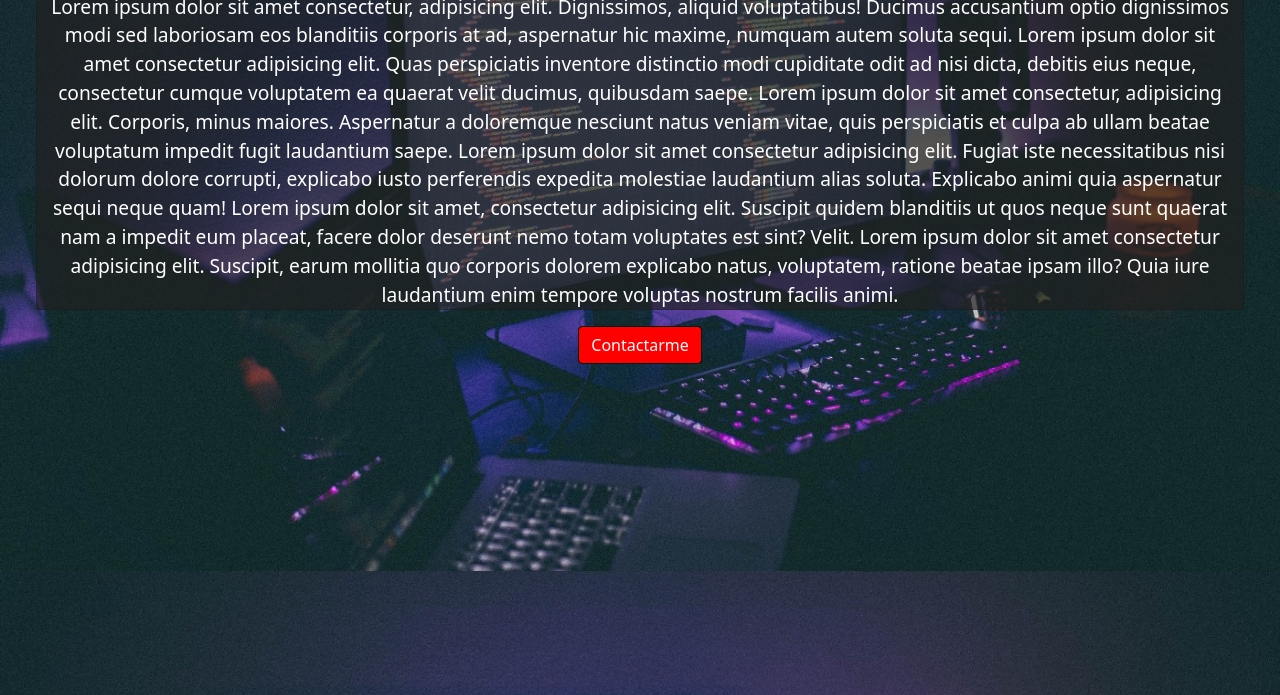
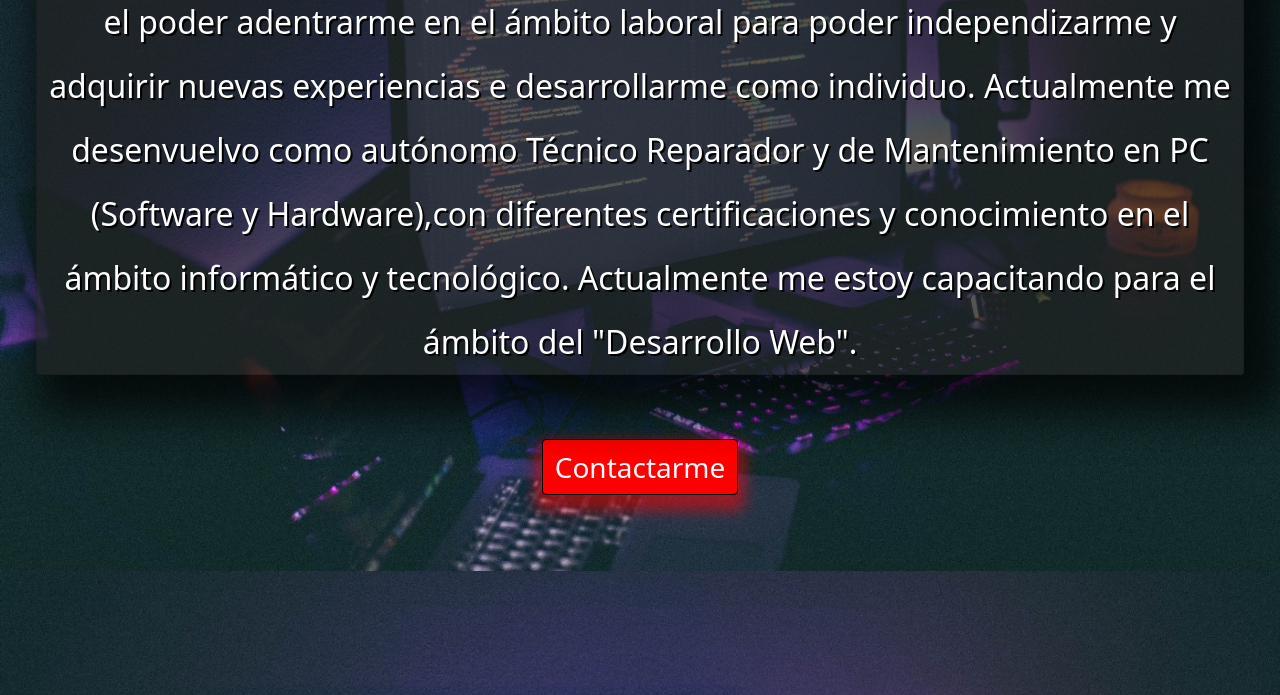
Before and after one commit to julio915667/Portfolio-HTML-CSS-SASS-BOOSTRAP, a website: page html/sobremi.html in a window 1280 px wide. Shown: the part 1135-1830 px from the top of the page. Drawn offline with nearby package versions, Linux system fonts and the light colour scheme.

Commit message:
Agrego y quito algunas cosas, este esta subido al servidor.

```diff
--- a/html/sobremi.html
+++ b/html/sobremi.html
@@ -9,6 +9,7 @@
     trabajo en maquetacion y desarrollo de Sitios Web.">
     <meta name="keywords" content="Sobre Mi, Quien Soy, Julian Mendoza, Mas Sobre mi.">
     <meta name="author" content="Julian C. Mendoza">
+    <meta name="copyright" content="Sobre Mi, Quien Soy, Julian.">
     <title>Sobre mi - Staff Web AR</title>
     <link rel="stylesheet" href="https://cdnjs.cloudflare.com/ajax/libs/font-awesome/6.0.0/css/all.min.css"
         integrity="sha512-9usAa10IRO0HhonpyAIVpjrylPvoDwiPUiKdWk5t3PyolY1cOd4DSE0Ga+ri4AuTroPR5aQvXU9xC6qOPnzFeg=="
@@ -32,8 +33,9 @@
             <nav class="navbar navbar-expand-lg navbar-light barra__Nav">
                 <div class="container-fluid ">
                     <a class="navbar-brand d-flex flex-row flex-wrap align-items-center" href="../index.html"><img
-                            src="../img/logo.png" alt="" width="40px">
-                        <h1 class="m-0 px-2 text-uppercase ColorStaffH1 ">Staff Web AR</h1>
+                            src="../img/logo.png" alt="Logo de Staff Web AR" width="40px">
+                        <h1 class="m-0 px-2 text-uppercase ColorStaffH1 " title="Titulo de Staff Web AR">Staff Web AR
+                        </h1>
                     </a>
                     <button class="navbar-toggler" type="button" data-bs-toggle="collapse"
                         data-bs-target="#navbarSupportedContent" aria-controls="navbarSupportedContent"
@@ -67,40 +69,23 @@
         <main class="heightMain container-fluid d-flex flex-column align-items-center justify-content-center">
             <div>
                 <div class=" container-fluid d-flex flex-column align-items-center justify-content-center">
-                    <img src="../img/fotomia.jpeg" alt=""
+                    <img src="../img/fotomia.jpeg" alt="Foto mia, de Julian C. Mendoza"
                         class="border border-3 border-dark rounded-circle mb-2 wow animate__fadeInDownBig">
                     <div class=" d-flex flex-column align-items-center justify-content-center rounded">
                         <h3 class="text-light fs-1 border-dark  text-uppercase mt-2 mb-2">
                             Sobre mi</h3>
                         <p
-                            class="container-xxl contenedor--sobremiText lh-base text-center Card wow animate__fadeInDownBig">
-                            Lorem ipsum dolor sit amet consectetur,
-                            adipisicing elit.
-                            Dignissimos, aliquid voluptatibus! Ducimus accusantium optio dignissimos modi sed laboriosam
-                            eos
-                            blanditiis corporis at ad, aspernatur hic maxime, numquam autem soluta sequi. Lorem ipsum
-                            dolor
-                            sit amet consectetur adipisicing elit. Quas perspiciatis inventore distinctio modi
-                            cupiditate
-                            odit ad nisi dicta, debitis eius neque, consectetur cumque voluptatem ea quaerat velit
-                            ducimus,
-                            quibusdam saepe. Lorem ipsum dolor sit amet consectetur, adipisicing elit. Corporis, minus
-                            maiores. Aspernatur a doloremque nesciunt natus veniam vitae, quis perspiciatis et culpa ab
-                            ullam beatae voluptatum impedit fugit laudantium saepe. Lorem ipsum dolor sit amet
-                            consectetur
-                            adipisicing elit. Fugiat iste necessitatibus nisi dolorum dolore corrupti, explicabo iusto
-                            perferendis expedita molestiae laudantium alias soluta. Explicabo animi quia aspernatur
-                            sequi
-                            neque quam! Lorem ipsum dolor sit amet, consectetur adipisicing elit. Suscipit quidem
-                            blanditiis
-                            ut quos neque sunt quaerat nam a impedit eum placeat, facere dolor deserunt nemo totam
-                            voluptates est sint? Velit. Lorem ipsum dolor sit amet consectetur adipisicing elit.
-                            Suscipit,
-                            earum mollitia quo corporis dolorem explicabo natus, voluptatem, ratione beatae ipsam illo?
-                            Quia
-                            iure laudantium enim tempore voluptas nostrum facilis animi.</p>
+                            class="container-xxl contenedor--sobremiText lh-lg text-center Card wow animate__fadeInDownBig fs-2">
+                            ¿Quien soy? ¿Que puedo decir de mi? Bueno, me gusta estudiar,tengo 20 años, y soy Adventista
+                            del Séptimo Dia. Resido en Santa Fe, Capital, AR. Es un ahnelo el poder adentrarme en el
+                            ámbito laboral para poder independizarme y adquirir nuevas experiencias e desarrollarme como
+                            individuo. Actualmente me desenvuelvo como autónomo Técnico Reparador y de Mantenimiento en
+                            PC (Software y Hardware),con diferentes certificaciones y conocimiento en el ámbito
+                            informático y tecnológico. Actualmente me estoy capacitando para el ámbito del "Desarrollo
+                            Web".
+                        </p>
                         <a href="contacto.html"
-                            class="btnRed mb-2 wow wow animate__fadeInDownBig">Contactarme</a>
+                            class="btnRed mb-2 mt-5 wow wow animate__fadeInDownBig fs-3">Contactarme</a>
                     </div>
                 </div>
             </div>
@@ -158,7 +143,6 @@
                 btn_scrolltop.classList.add("btn-scrolltop-on")
             }
         }
-
     </script>
     <!--WOW ANIMATE-->
     <script src="../js/wow.min.js"></script>
--- a/scss/_btn.scss
+++ b/scss/_btn.scss
@@ -112,20 +112,26 @@
         color: black;
     }
 }
+
 .btn-scrolltop {
     position: fixed;
     bottom: 30px;
     right: 30px;
     padding: 15px 20px;
     background: $colorBgBtn;
-    color:$colorBtn;
+    color: $colorBtn;
     border: 1px solid $colorBorderBtn;
     border-radius: 3px;
     cursor: pointer;
     transform: translateY(100px);
     transition: 0.3s;
-  }
+}
 
-  .btn-scrolltop-on {
+.btn-scrolltop-on {
     transform: translateY(0);
-  }
+}
+
+a.btnRed.mb-2.wow.wow.animate__fadeInDownBig.fs-3 {
+    box-shadow: 0px 9px 14px 7px #ff000082;
+
+}
--- a/scss/_contacto.scss
+++ b/scss/_contacto.scss
@@ -19,8 +19,9 @@
     justify-content: center;
     width: 25vw;
     background-color: #212121d1;
-    padding-top: 10px;
-    padding-bottom: 10px;
+    @include pb-pt(10px,10px);
+    //padding-top: 10px;
+   // padding-bottom: 10px;
 }
 
 .displayInputForm {
@@ -45,8 +46,9 @@
 
 .inputs {
     border-radius: 10px;
-    padding-bottom: 5px;
-    padding-top: 5px;
+    @include pb-pt(5px,5px);
+    //padding-bottom: 5px;
+   // padding-top: 5px;
     margin-top: 5px;
     margin-bottom: 5px;
     font-size: 20px;
--- a/scss/_medias.scss
+++ b/scss/_medias.scss
@@ -160,13 +160,13 @@
     }
 
     .heightMain {
-        height: 2500px !important;
+        height: 3700px !important;
     }
 }
 
 @media only screen and (max-width: 600px) and (min-width:375px) {
     .heightMain {
-        height: 2800px !important;
+        height: 3800px !important;
     }
 
     .contendedor--Welcome {
--- a/scss/_sobremi.scss
+++ b/scss/_sobremi.scss
@@ -68,3 +68,8 @@ div{
         font-size: 3em;
     }
 }
+
+p.container-xxl.contenedor--sobremiText.lh-lg.text-center.Card.wow.animate__fadeInDownBig.fs-2 {
+    box-shadow: 20px 19px 44px 20px #000000bf;
+    text-shadow: map-get($map: $shadows , $key:'shIcon');
+}
```
Also changed, not shown: html/Portfolio.html (+4 -6 lines), html/contacto.html (+2 -2 lines), html/servicios.html (+4 -45 lines), index.html (+5 -4 lines), css/estilos2.css. Lines whose indentation alone changed are shown as unchanged.
